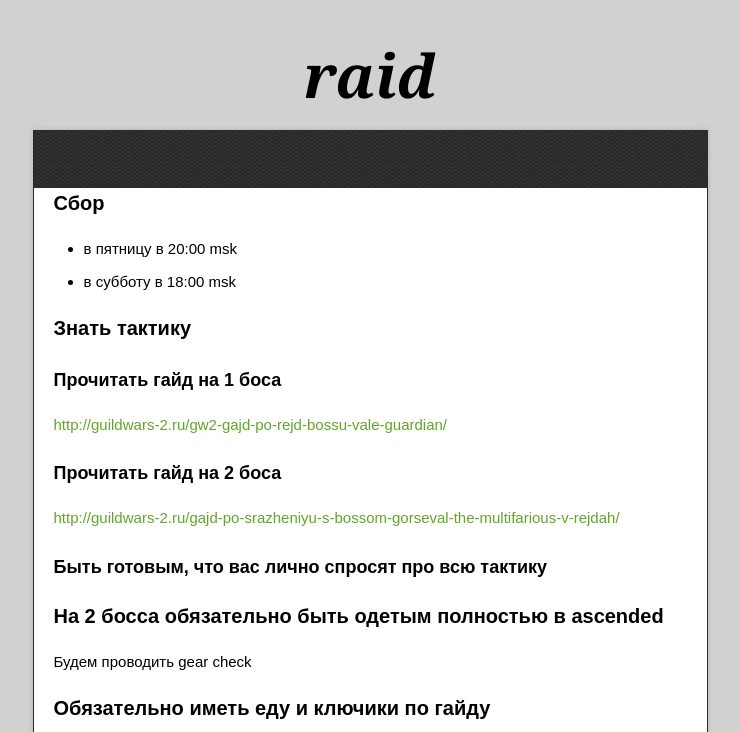
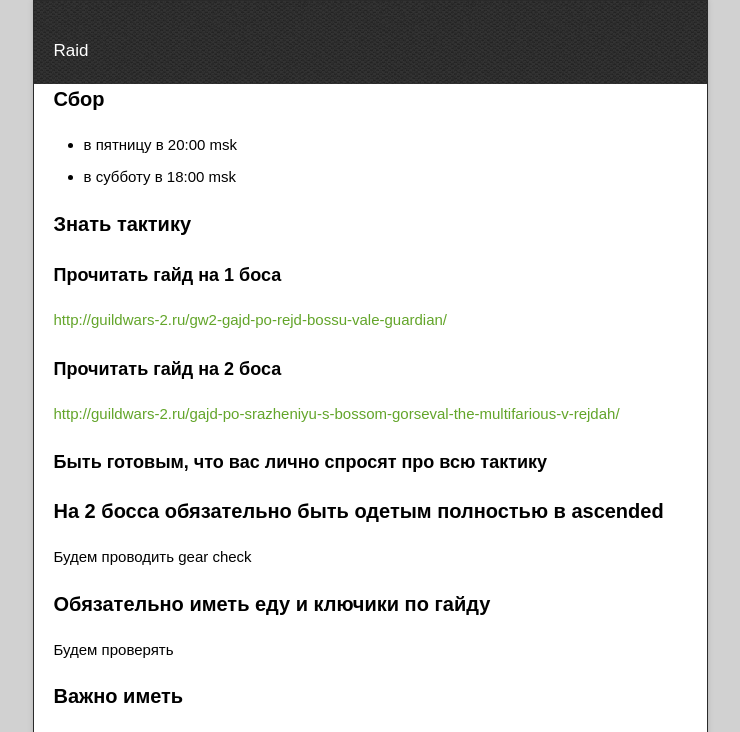
Before and after one commit to gw2xaoc/gw2xaoc.github.io, a plain HTML site: page raid.html in a window 1280 px wide. Shown: the top 732 px of the page, without its empty margins (270-1010 px from the left). Drawn offline with nearby package versions, Linux system fonts and the light colour scheme.

Commit message:
Update raid.html

```diff
--- a/raid.html
+++ b/raid.html
@@ -21,11 +21,8 @@
 <body>
 
   <div class="wrapper">
-    <header>
-      <h1 class="title">raid</h1>
-    </header>
     <div id="container">
-      <p class="tagline"></p>
+      <p class="tagline">Raid</p>
       <div id="main" role="main">
         <article class="markdown-body">
           <h3>
```
